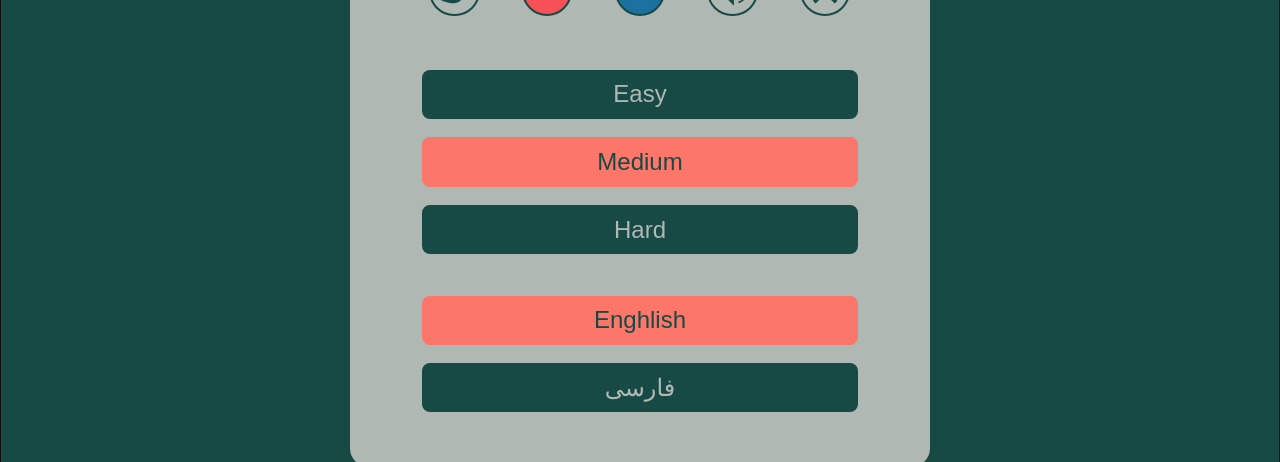
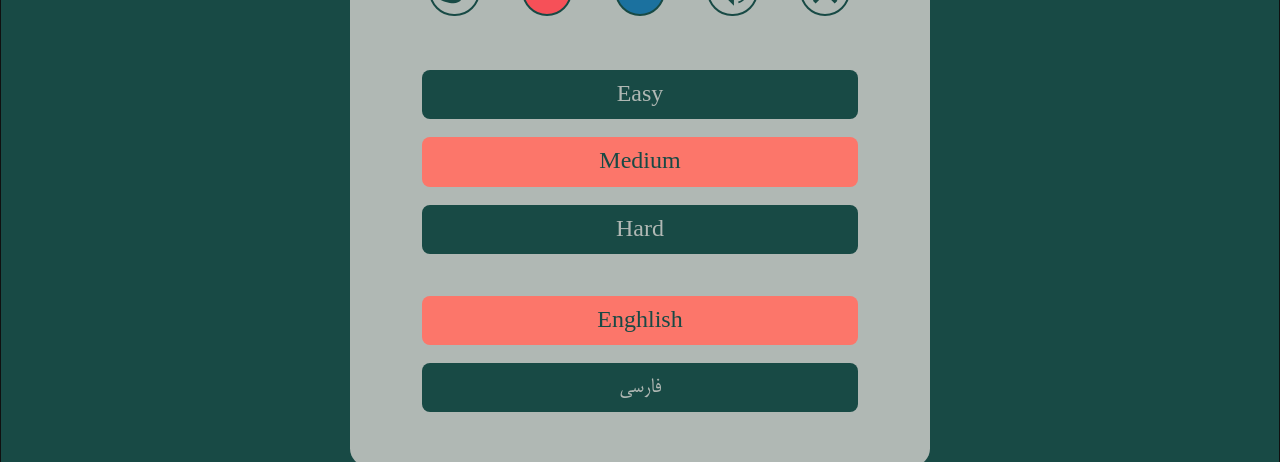
Before and after one commit to mitinull/tic-tac-toe-react, a React (Create React App) app: page / in a window 1280 px wide. Shown: the part 301-763 px from the top of the page. Built offline with nearby package versions, Linux system fonts and the light colour scheme.

Commit message:
font to mitra

```diff
--- a/src/App.css
+++ b/src/App.css
@@ -159,6 +159,11 @@
   background-color: rgb(27, 113, 159);
 }
 
+@font-face {
+  font-family: mitra;
+  src: url(fonts/mitra.ttf);
+}
+
 .game-level {
   display: flex;
   flex-direction: column;
@@ -166,6 +171,7 @@
   padding: 0 10%;
   margin-top: 8%;
   height: 35%;
+
 }
 
 .game-level button {
@@ -177,6 +183,8 @@
   border: none;
   border-radius: 1vmin;
   font-size: 60%;
+  font-family: cursive;
+  font-family: mitra;
 
 }
 
```
Also changed, not shown: src/fonts/mitra.ttf (added), src/fonts/mitraBold.ttf (added).
